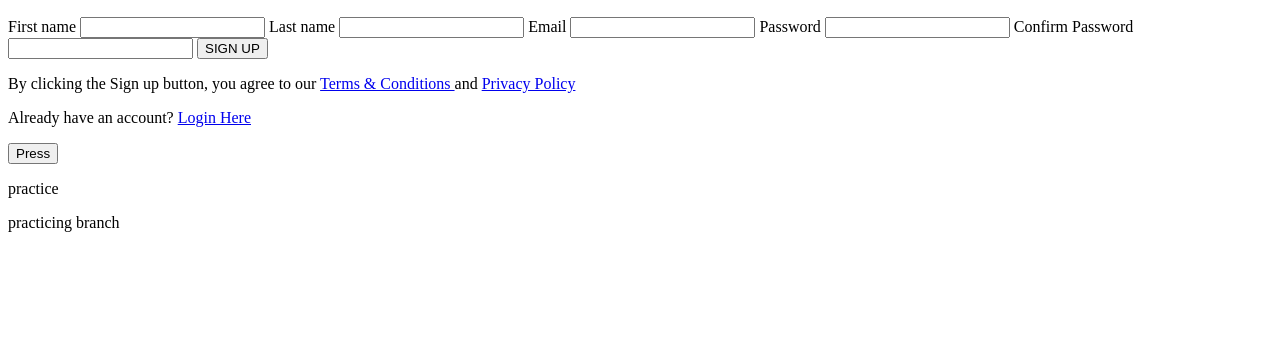
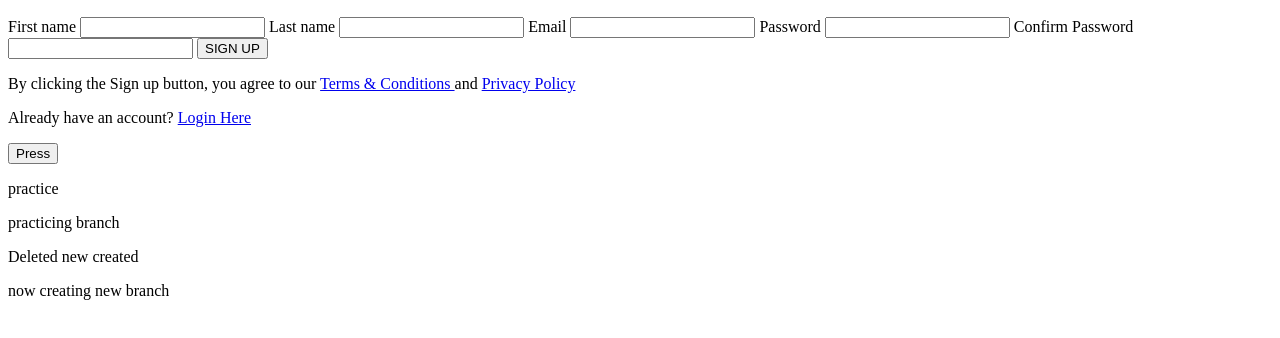
Before and after one commit to sahilt2/git_task, a plain HTML site: page index.html in a window 1280 px wide. Shown: the part 136-474 px from the top of the page. Drawn offline with Linux system fonts and the light colour scheme.

Commit message:
pushing to new branch again

```diff
--- a/index.html
+++ b/index.html
@@ -42,6 +42,8 @@
     <div>
       <P>practice</p>
         <p>practicing branch</p>
+        <p>Deleted new created</p>
+        <p>now creating new branch</p>
     </div>
   </body>
 </html>
```
